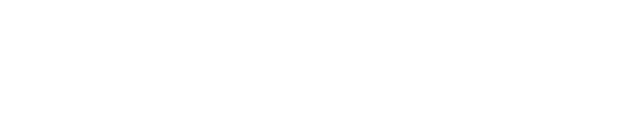
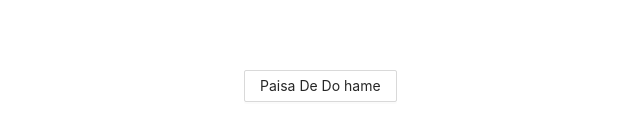
Before and after one commit to AnkitSalvi/Ecommerce-Website, a React (Create React App) app: page /payment in a window 1280 px wide. Shown: the part 230-370 px from the top of the page, without its empty margins (306-946 px from the left). Built offline with nearby package versions, Linux system fonts and the light colour scheme.

Commit message:
feat: 🎸 Razorpay support completed

```diff
--- a/public/index.html
+++ b/public/index.html
@@ -27,6 +27,7 @@
     <title>React App</title>
   </head>
   <body>
+    <script src="https://checkout.razorpay.com/v1/checkout.js"></script>
     <noscript>You need to enable JavaScript to run this app.</noscript>
     <div id="root"></div>
     <!--
--- /dev/null
+++ b/src/Model/OrderIdObject.tsx
@@ -0,0 +1,5 @@
+export interface OrderIDdata {
+    id:string,
+    currency:string,
+    amount:string
+}
--- a/src/Pages/Payment/index.tsx
+++ b/src/Pages/Payment/index.tsx
@@ -2,46 +2,33 @@ import React from 'react';
 
 import { Container } from './styles';
 import { Button } from 'antd';
+import { OrderIDdata } from '../../Model/OrderIdObject';
 
 const Payment: React.FC = () => {
-
-  const loadRazorPay:Promise = async(src:string) => {
-      return new Promise((resolve) => {
-          const script = document.createElement('script');
-          script.src = src;
-
-          script.onload = () => {
-            resolve(true);
-          }
-
-          script.onerror = () => {
-            resolve(false);
-          }
-
-          document.body.appendChild(script);
-
-      })
-  }
 
   const __DEV__ = document.domain === 'localhost';
 
   const displayRazorPay = async() => {
-     const res =  await loadRazorPay('https://checkout.razorpay.com/v1/checkout.js');
-
-     if(!res){
+     if(!(window as any).Razorpay){
        alert('RazorPay SDK failed to load.Are you online');
      }
+
+     const data:OrderIDdata = await fetch('http://localhost:5000/razorpay', { method: 'POST'}).then((t:any) =>
+         t.json()
+     )
+
+     console.log("data:", data)
 
 
       var options = {
         "key": __DEV__ ? 'rzp_test_XuFXfKwAPIXtG9':'PRODUCTION_KEY', // Enter the Key ID generated from the Dashboard
-        "amount": "50000", // Amount is in currency subunits. Default currency is INR. Hence, 50000 refers to 50000 paise
-        "currency": "INR",
-        "name": "Acme Corp",
+        amount: data.amount.toString(), // Amount is in currency subunits. Default currency is INR. Hence, 50000 refers to 50000 paise
+        currency: data.currency,
+        "name": "Myntra Clone",
         "description": "Test Transaction",
-        "image": "https://example.com/your_logo",
-        "order_id": "order_9A33XWu170gUtm", //This is a sample Order ID. Pass the `id` obtained in the response of Step 1
-        "handler": function (response){
+        image: "http://localhost:5000/logo.png",
+        order_id: data.id, //This is a sample Order ID. Pass the `id` obtained in the response of Step 1
+        "handler": function (response:any){
             alert(response.razorpay_payment_id);
             alert(response.razorpay_order_id);
             alert(response.razorpay_signature)
@@ -58,11 +45,17 @@ const Payment: React.FC = () => {
             "color": "#3399cc"
         }
     }
+
+
+
+    const paymentObject = new (window as any).Razorpay(options);
+    paymentObject.open();
+
   }
 
   return (
     <Container>
-      <Button onClick={displayRazorPay}>Razoy Pay</Button>
+      <Button style={{marginLeft:'550px', marginTop:'300px'}} onClick={displayRazorPay}>Paisa De Do hame</Button>
     </Container>
   );
 };
--- a/src/Routes/Routes/index.tsx
+++ b/src/Routes/Routes/index.tsx
@@ -3,6 +3,7 @@ import { BrowserRouter as Router, Redirect, Route, Switch } from 'react-router-d
 import  CheckoutPage  from '../../Pages/CheckoutPage/checkoutPage/index';
 import ProductPage from '../../Pages/ProductPage/index';
 import Login from '../../Pages/LoginPage/index';
+import Payment from '../../Pages/Payment/index'
 
 
 
@@ -14,6 +15,7 @@ const Routes: React.FC = () => {
         <Route exact path="/" component={ProductPage} />
         <Route exact path = "/shoppingCart" component={CheckoutPage}/>
         <Route exact path = "/login" component={Login}/>
+        <Route exact path = "/payment" component={Payment}/>
       </Switch>
    </Router>
   );
```
